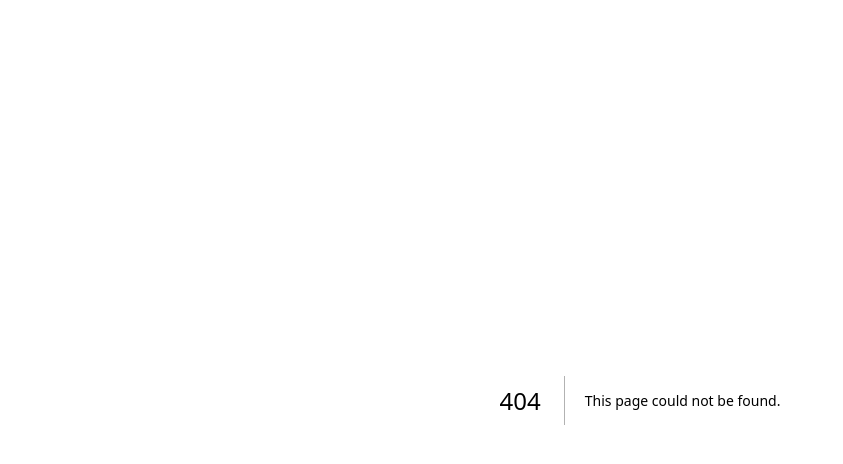
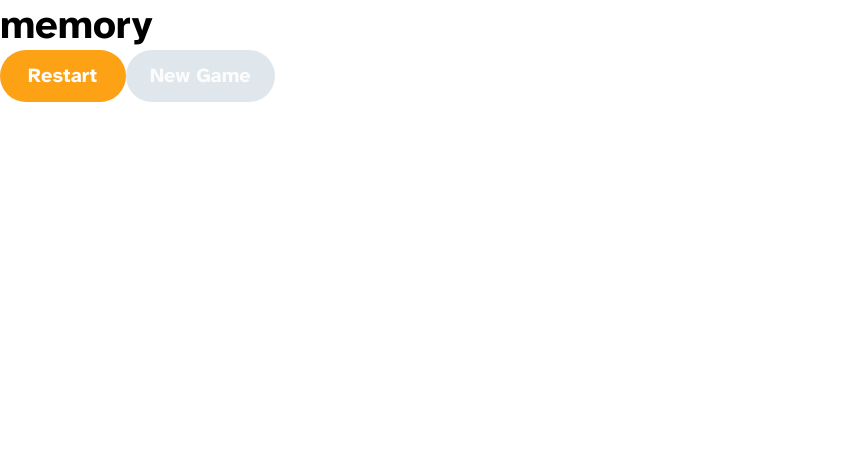
Before and after one commit to ssejjemba/memory, a Next.js app: page /game in a window 1280 px wide. Before the commit this address had no page. Shown: the top 464 px of the page, without its empty margins (0-843 px from the left). Built offline with nearby package versions, Linux system fonts and the light colour scheme.

Commit message:
feat(Game route): add the game route in the pages

```diff
--- /dev/null
+++ b/src/pages/game.tsx
@@ -0,0 +1,37 @@
+import Head from "next/head";
+import classes from "../styles/start.module.css";
+
+import Link from "next/link";
+import { Logo } from "../components/logo/Logo";
+import { ButtonPrimary } from "../components/buttons/button-primary/ButtonPrimary";
+import { ButtonSecondary } from "../components/buttons/button-secondary/ButtonSecondary";
+
+export default function Game(): JSX.Element {
+  return (
+    <div>
+      <Head>
+        <meta charSet="UTF-8" />
+        <meta httpEquiv="X-UA-Compatible" content="IE=edge" />
+        <meta name="viewport" content="width=device-width, initial-scale=1.0" />
+        <link
+          rel="shortcut icon"
+          href="assets/images/favicon-32x32.png"
+          type="image/x-icon"
+        />
+        <title>Memory Game</title>
+      </Head>
+      <div className="game">
+        <div className="game-controls">
+          <div className="game-logo--box">
+            <Logo class="game-logo" />
+          </div>
+
+          <div className="game-buttons">
+            <ButtonPrimary class="">Restart</ButtonPrimary>
+            <ButtonSecondary class="">New Game</ButtonSecondary>
+          </div>
+        </div>
+      </div>
+    </div>
+  );
+}
--- a/src/pages/index.tsx
+++ b/src/pages/index.tsx
@@ -4,6 +4,8 @@ import { ButtonSecondary } from "../components/buttons/button-secondary/ButtonSe
 import { Logo } from "../components/logo/Logo";
 
 import classes from "../styles/start.module.css";
+
+import Link from "next/link";
 
 export default function Home(): JSX.Element {
   return (
@@ -53,7 +55,9 @@ export default function Home(): JSX.Element {
           </div>
 
           <div className={classes["start-btn--case"]}>
-            <ButtonPrimary class="start-btn">Start Game</ButtonPrimary>
+            <Link href="/game">
+              <ButtonPrimary class="start-btn">Start Game</ButtonPrimary>
+            </Link>
           </div>
         </div>
       </div>
```
